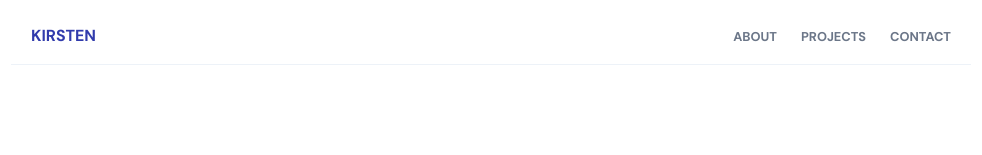
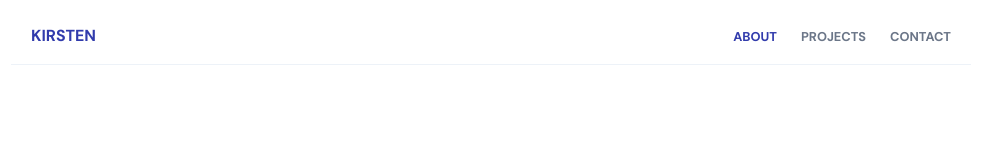
Before and after one commit to kmalcaba/kmalcaba.github.io, a React (Create React App) app: page / in a window 1280 px wide. In both pictures the pointer is over the link "ABOUT". Shown: the top 155 px of the page, without its empty margins (149-1131 px from the left). Built offline with nearby package versions, Linux system fonts and the light colour scheme.

Commit message:
Add hover style

```diff
--- a/src/components/Header/Header.scss
+++ b/src/components/Header/Header.scss
@@ -49,6 +49,11 @@
         cursor: pointer;
         font-size: 0.8rem;
         color: $color-gray;
+        transition: all 0.3s ease-in-out;
+
+        &:hover {
+          color: $color-primary;
+        }
       }
 
       @media screen and (max-width: $breakpoint-tablet) {
@@ -128,6 +133,11 @@
             font-size: 0.9rem;
             text-transform: uppercase;
             font-weight: 500;
+            transition: all 0.3s ease-in-out;
+
+            &:hover {
+              color: $color-primary;
+            }
           }
         }
       }
```
